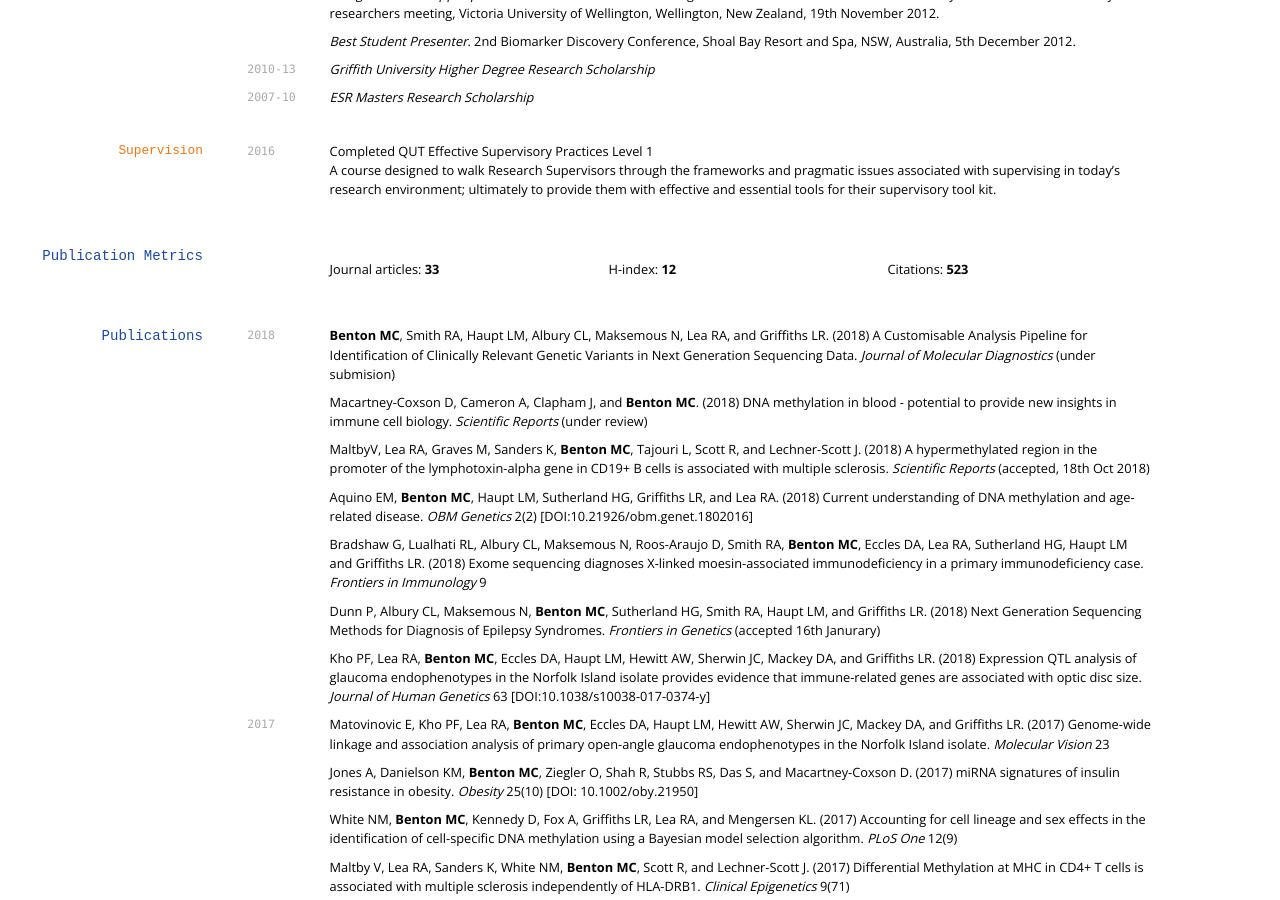
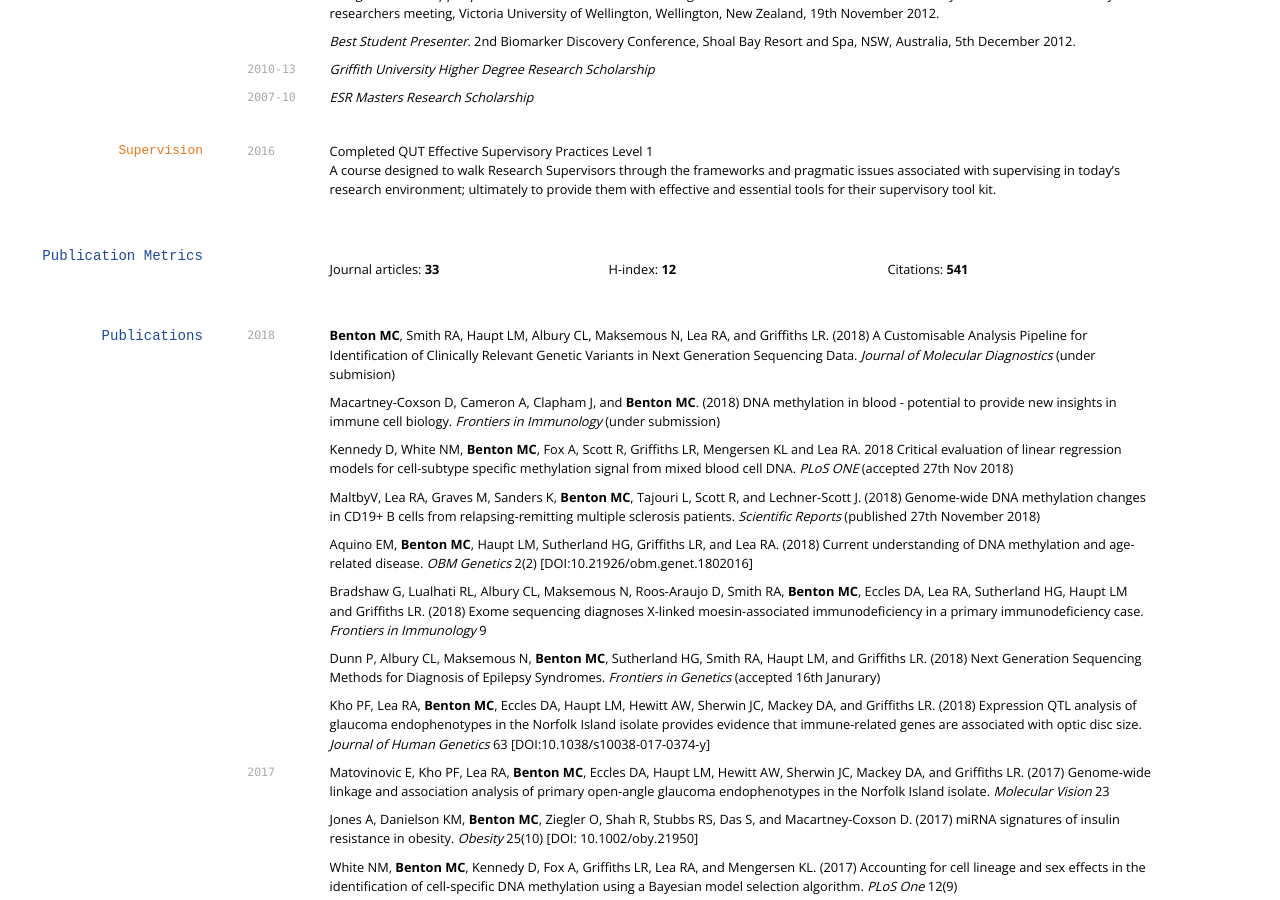
Before and after one commit to sirselim/Miles_CV, a Jekyll site: the page built from index.md, in a window 1280 px wide and 900 px high, scrolled down 1241 px. Built offline with Jekyll 4.4.1, drawn with Linux system fonts in a browser that asks for light colours; some web fonts are replaced.

Commit message:
updated publications

```diff
--- a/index.md
+++ b/index.md
@@ -124,7 +124,7 @@ A course designed to walk Research Supervisors through the frameworks and pragma
 
 * Journal articles: __33__
 * H-index: __12__
-* Citations: __523__
+* Citations: __541__
 
 ## Publications
 
@@ -132,9 +132,11 @@ A course designed to walk Research Supervisors through the frameworks and pragma
 `2018`
 **Benton MC**, Smith RA, Haupt LM, Albury CL, Maksemous N, Lea RA, and Griffiths LR. (2018) A Customisable Analysis Pipeline for Identification of Clinically Relevant Genetic Variants in Next Generation Sequencing Data. *Journal of Molecular Diagnostics* (under submision)
 
-Macartney-Coxson D, Cameron A, Clapham J, and **Benton MC**. (2018) DNA methylation in blood - potential to provide new insights in immune cell biology. *Scientific Reports* (under review)
+Macartney-Coxson D, Cameron A, Clapham J, and **Benton MC**. (2018) DNA methylation in blood - potential to provide new insights in immune cell biology. *Frontiers in Immunology* (under submission)
 
-MaltbyV, Lea RA, Graves M, Sanders K, **Benton MC**, Tajouri L, Scott R, and Lechner-Scott J. (2018) A hypermethylated region in the promoter of the lymphotoxin-alpha gene in CD19+ B cells is associated with multiple sclerosis. *Scientific Reports* (accepted, 18th Oct 2018)
+Kennedy D, White NM, **Benton MC**, Fox A, Scott R, Griffiths LR, Mengersen KL and Lea RA. 2018 Critical evaluation of linear regression models for cell-subtype specific methylation signal from mixed blood cell DNA. *PLoS ONE* (accepted 27th Nov 2018)
+
+MaltbyV, Lea RA, Graves M, Sanders K, **Benton MC**, Tajouri L, Scott R, and Lechner-Scott J. (2018) Genome-wide DNA methylation changes in CD19+ B cells from relapsing-remitting multiple sclerosis patients. *Scientific Reports* (published 27th November 2018)
 
 Aquino EM, **Benton MC**, Haupt LM, Sutherland HG, Griffiths LR, and Lea RA. (2018) Current understanding of DNA methylation and age-related disease. *OBM Genetics* 2(2) [DOI:10.21926/obm.genet.1802016]
 
```
Also changed, not shown: scholar_plot/scholar_citations_iEhBavEAAAAJ.png.
